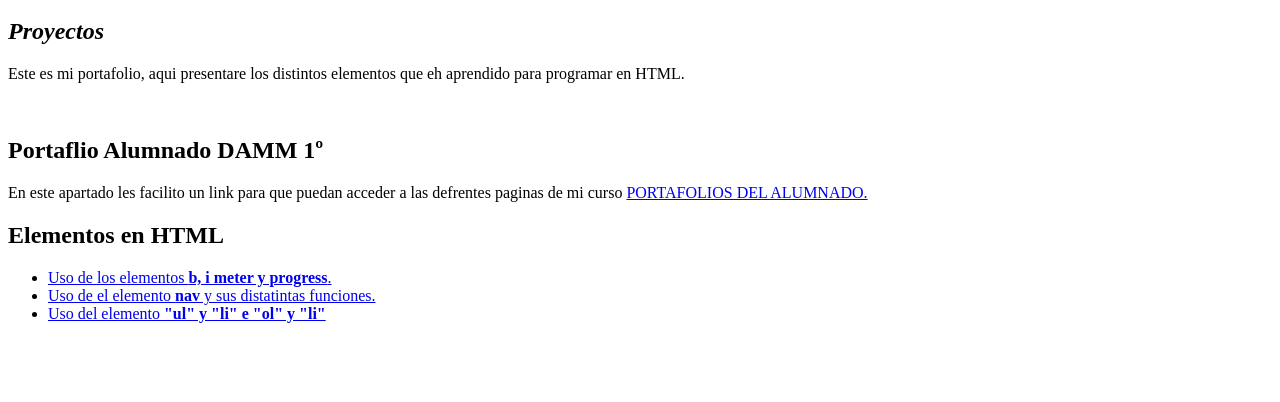
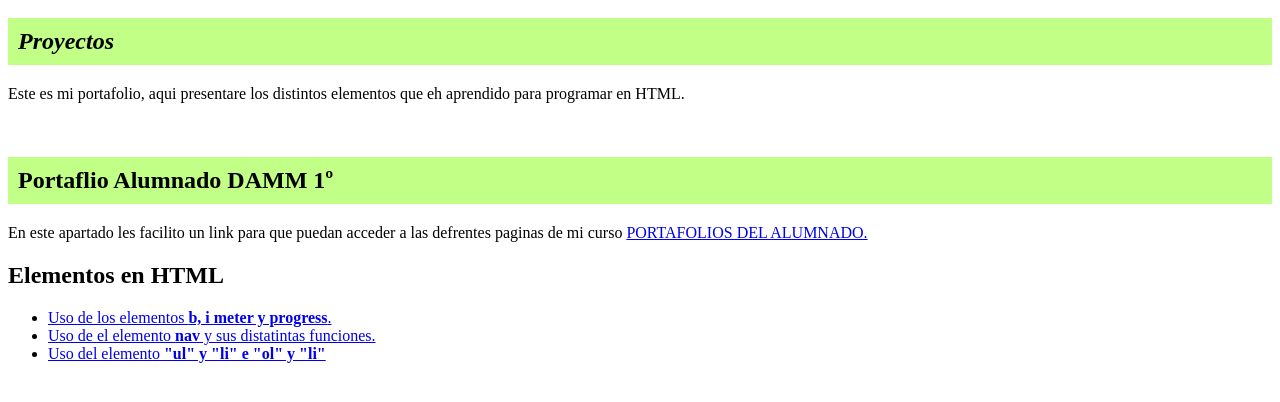
Before and after one commit to javiervalencia21/DIGI2026-2027, a plain HTML site: page index.html in a window 1280 px wide. Shown: the part 48-450 px from the top of the page. Drawn offline with Linux system fonts and the light colour scheme.

Commit message:
Update index.html

```diff
--- a/index.html
+++ b/index.html
@@ -7,14 +7,20 @@
         text-align:center;
         color: white;
       }
+      .cuad1
+      {
+         background-color: #c2ff87;
+        border: 2px green;
+        padding: 10px;
+      }
 
     </style>
   </head>
     <body>
       <h1>Portafolio de Digitalizacion y Lenguaje de Marcas</h1>
-      <h2><i>Proyectos</i></h2>
+      <h2 class="cuad1"><i>Proyectos</i></h2>
       <p>Este es mi portafolio, aqui presentare los distintos elementos que eh aprendido para programar en HTML.</p><br>
-      <h2>Portaflio Alumnado DAMM 1º</h2>
+      <h2 class="cuad1">Portaflio Alumnado DAMM 1º</h2>
       <p>En este apartado les facilito un link para que puedan acceder a las defrentes paginas de mi curso <a href="https://on1ntza.github.io/digi2026/">PORTAFOLIOS DEL ALUMNADO.</a></p>
       <h2>Elementos en HTML</h2>
       <ul>
```
